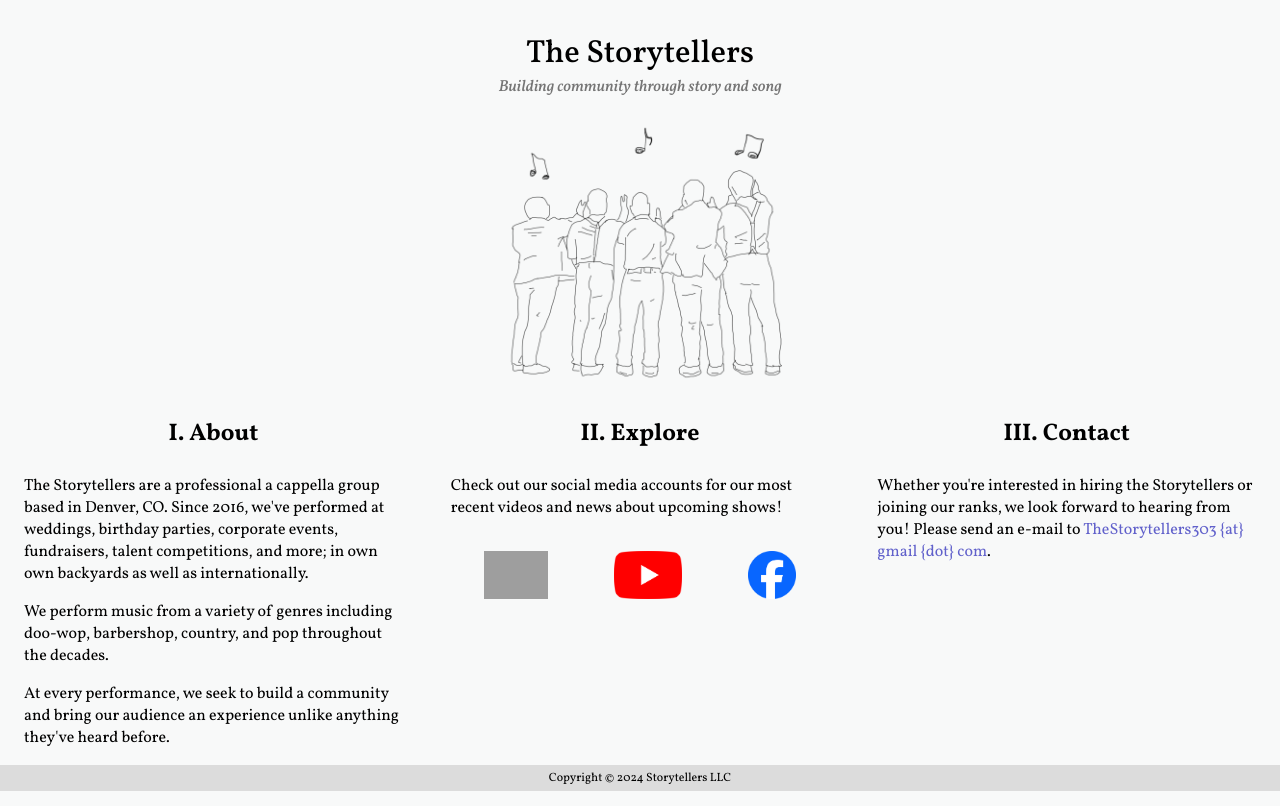
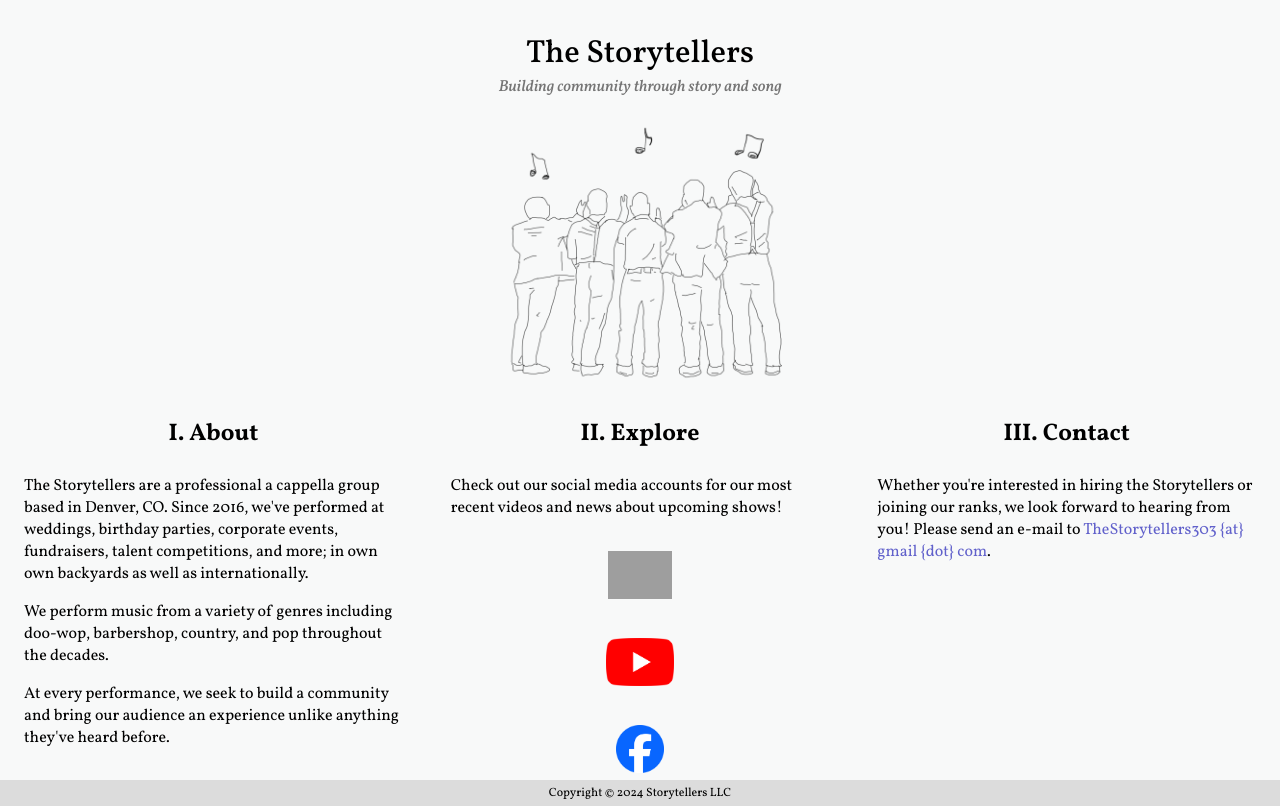
Before and after one commit to Devstone11/storytellers303, a plain HTML site: page index.html in a window 1280 px wide. Drawn offline with Linux system fonts and the light colour scheme; grey boxes are pictures that could not be loaded; a web font is replaced by a local one.

Commit message:
tweak layout of social media icons

```diff
--- a/styles.css
+++ b/styles.css
@@ -76,6 +76,12 @@ div.social-links {
   display: flex;
   justify-content: space-around;
   margin-top: 2rem;
+
+  @media (min-width: 850px) {
+    flex-direction: column;
+    gap: 32px;
+    align-items: center;
+  }
 }
 
 .social-links img {
```
